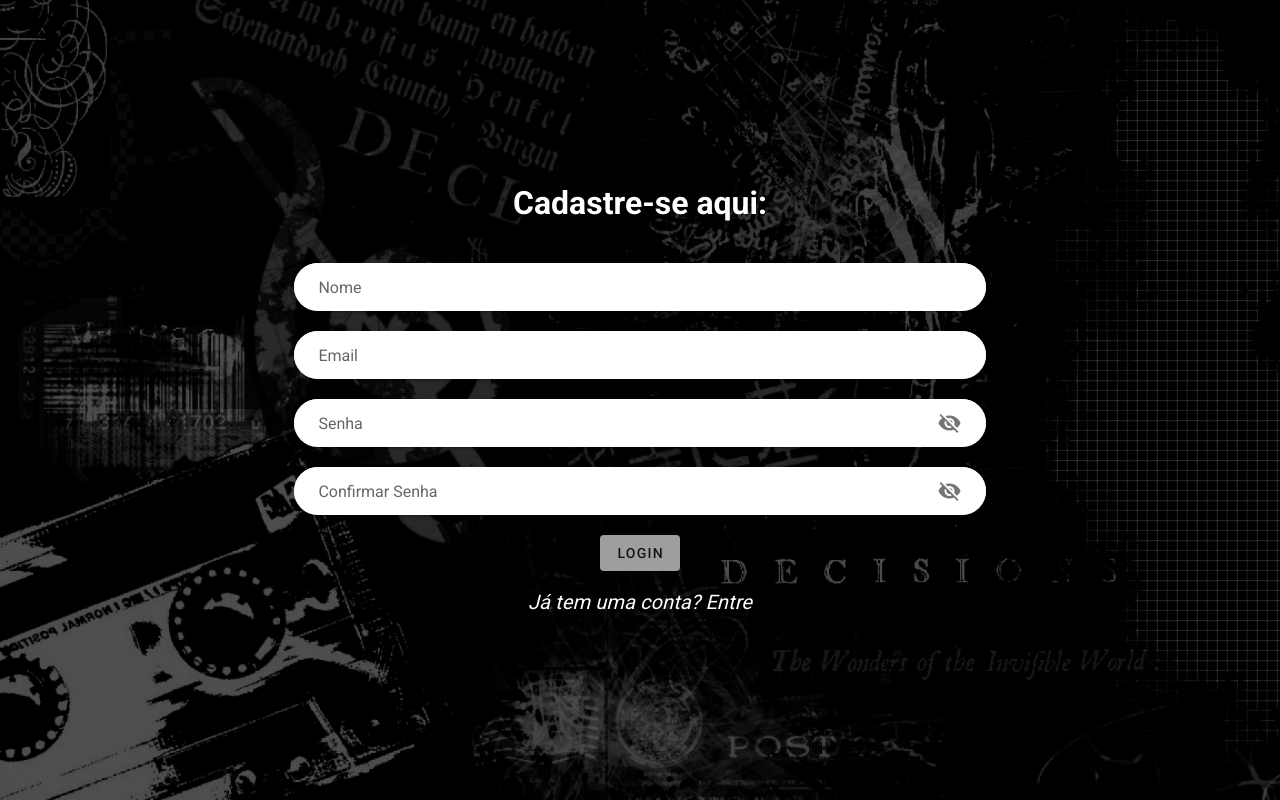
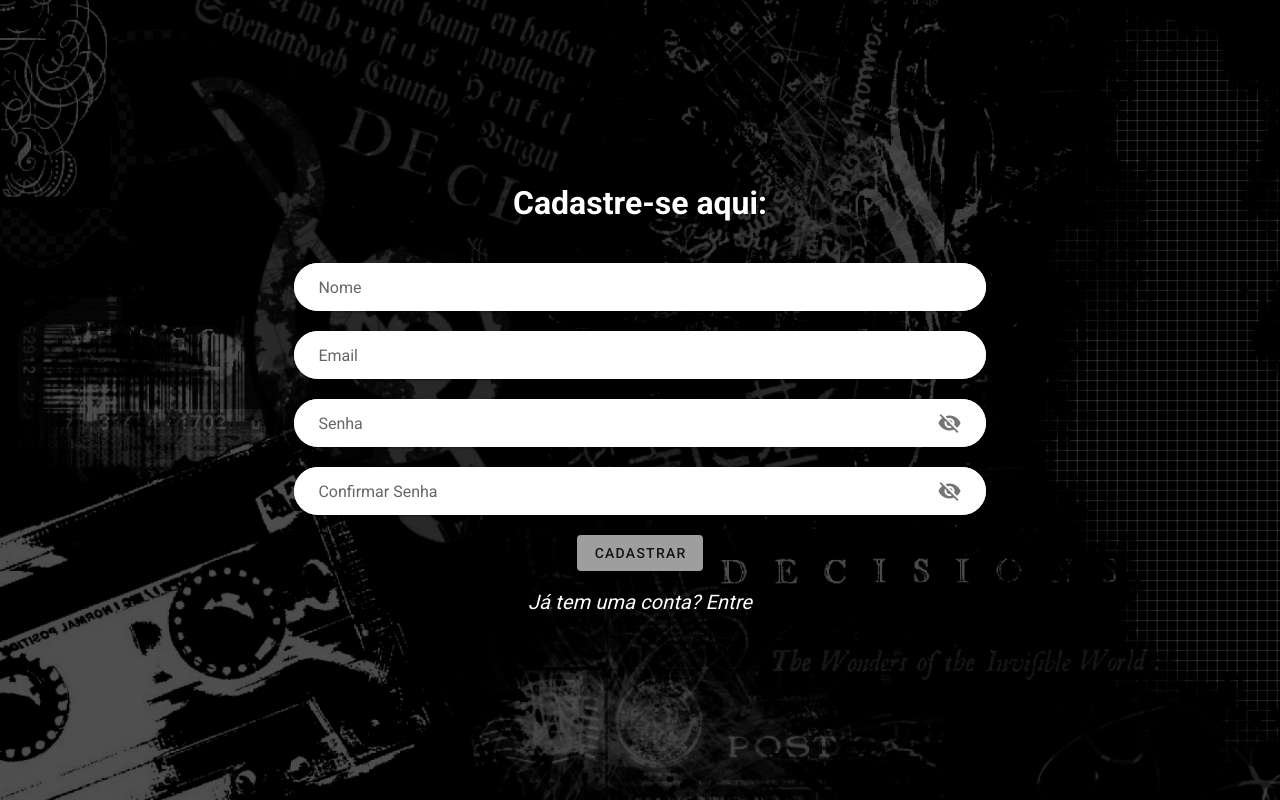
Before and after one commit to thiagodraeger/Metamusic, a Vue app: page /cadastro in a window 1280 px wide. Built offline with nearby package versions, Linux system fonts and the light colour scheme.

Commit message:
cadastrar2

```diff
--- a/src/views/Cadastro.vue
+++ b/src/views/Cadastro.vue
@@ -58,7 +58,7 @@
                 @click:append="show = !show"
                 @keyup.enter="login"
               ></v-text-field>
-              <v-btn color="grey" @click="Cadastrar"> Login</v-btn>
+              <v-btn color="grey" @click="Cadastrar"> Cadastrar</v-btn>
             </v-form>
           </v-alert>
           <v-card class="transparent" dark>
```
